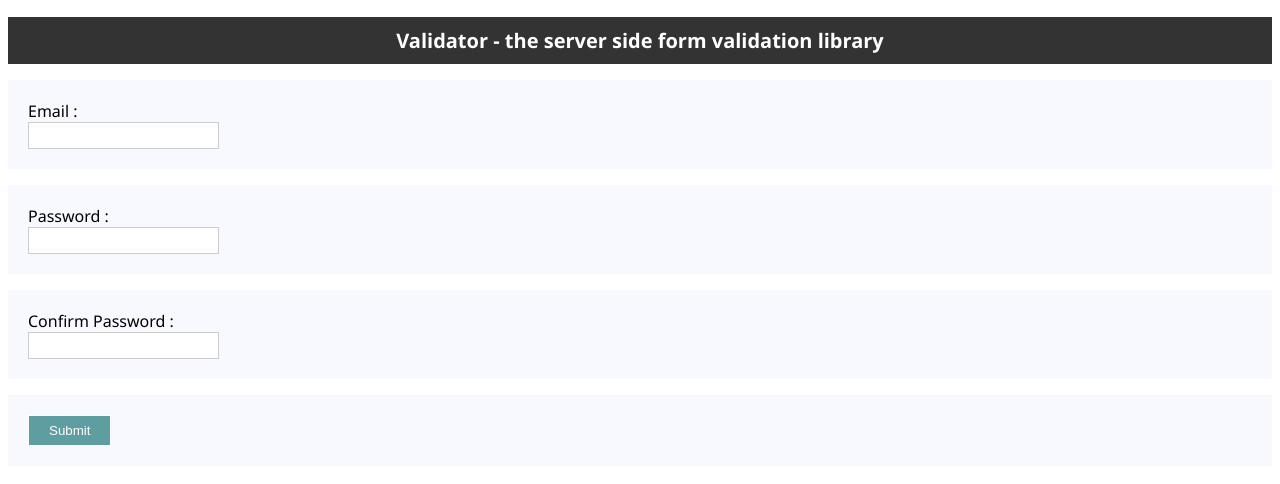
After one commit to azeemhassni/validator, a PHP site: page /examples/index.php in a window 1280 px wide. The commit adds this page. Shown: the top 484 px of the page. Run offline with PHP 8.4, Linux system fonts and the light colour scheme.

```diff
--- /dev/null
+++ b/examples/index.php
@@ -0,0 +1,75 @@
+<?php
+require_once( "../src/azi/Validator.php" );
+use azi\Validator;
+?>
+
+<!doctype html>
+<html lang="en">
+<head>
+    <meta charset="UTF-8">
+    <title>Validator - the Server side form validation library</title>
+    <style>
+        body {
+            font-family: "Segoe UI";
+        }
+        input[type=text] {
+            padding: 5px 6px;
+            border: 1px solid #ccc;
+            display: block;
+        }
+
+        .error {
+            color: red;
+        }
+
+        p {
+            background: ghostwhite;
+            padding: 20px;
+        }
+
+        input[type=submit] {
+            background: cadetblue;
+            border: 1px solid #fff;
+            padding: 7px 20px;
+            color: #fff;
+            cursor: pointer;
+        }
+
+        h2 {
+            font-size: 20px;
+            text-align: center;
+            background: #333;
+            color: #fff;
+            padding: 10px 0;
+        }
+
+    </style>
+</head>
+<body>
+<h2>Validator - the server side form validation library </h2>
+<form method="post" action="submit.php">
+    <p>
+        <label>Email :
+            <input type="text" name="email">
+        </label>
+        <?= Validator::error('email') ? Validator::error('email', '<span class="error">:message</span>') : ""; ?>
+    </p>
+    <p>
+        <label>Password :
+            <input type="text" name="password">
+        </label>
+        <?= Validator::error('password') ? Validator::error('password', '<span class="error">:message</span>') : ""; ?>
+    </p>
+    <p>
+        <label>Confirm Password :
+            <input type="text" name="confirm_password">
+        </label>
+        <?= Validator::error('confirm_password') ? Validator::error('confirm_password', '<span class="error">:message</span>') : ""; ?>
+    </p>
+    <p>
+        <input type="submit" name="submit">
+    </p>
+</form>
+
+</body>
+</html>
--- a/src/azi/Validator.php
+++ b/src/azi/Validator.php
@@ -93,7 +93,7 @@ class Validator {
         $this->builtin_rules = array(
             array(
                 'id' => 'email',
-                'exp' => '#^[A-Z0-9._%+-]+@[A-Z0-9.-]+\.[A-Z]{2,4}$#',
+                'exp' => '/^[_a-z0-9-]+(\.[_a-z0-9-]+)*@[a-z0-9-]+(\.[a-z0-9-]+)*(\.[a-z]{2,3})$/',
                 'message' => 'Please enter a valid email address'
             )
         );
@@ -183,7 +183,7 @@ class Validator {
      *
      * @return mixed
      */
-    public static function error( $fieldKey ) {
+    public static function error( $fieldKey , $template = null) {
 
         if(!session_id()) {
             session_start();
@@ -201,7 +201,27 @@ class Validator {
         }
 
         if ( isset( self::$errors[ $fieldKey ][ 'message' ] ) ) {
-            return self::$errors[ $fieldKey ][ 'message' ];
+            $message = self::$errors[ $fieldKey ][ 'message' ];
+            if(!is_null($template)) {
+                $message = str_ireplace(":message",$message, $template);
+            }
+
+            return $message;
+        }
+
+        return false;
+    }
+
+
+    /**
+     * @param $char
+     * @param $string
+     *
+     * @return bool
+     */
+    public function findChar($char , $string){
+        if ( preg_match( "#{$char}#", $string ) ) {
+            return true;
         }
 
         return false;
@@ -255,6 +275,9 @@ class Validator {
                 if ( $theRule == "IGNORE_ME5" ) {
                     continue;
                 }
+
+
+
                 $customMessage = [ ];
                 if ( strpos( $theRule, "--" ) ) {
                     $rcm     = explode( "--", $theRule ); // custom message for current rule
@@ -263,6 +286,12 @@ class Validator {
                         $rcm[ 0 ] = explode( ":", $rcm[ 0 ] )[ 0 ];
                     }
                     $customMessage[ $rcm[ 0 ] ] = $rcm[ 1 ];
+                }
+
+                if($this->findChar("same:",$theRule)) {
+                    $same_as_rule = explode(":", $theRule);
+                    $this->registerExpression($same_as_rule[0], "#^{$fields[$same_as_rule[1]]}$#", "{$this->keyToLabel($key)} must be same as {$this->keyToLabel($same_as_rule[1])}");
+                    $theRule = $same_as_rule[0];
                 }
 
 
@@ -388,6 +417,8 @@ class Validator {
 
                 /* Custom Expressions */
                 if ( array_key_exists( $theRule, $this->expressions ) ) {
+
+
                     if ( ! preg_match( $this->expressions[ $theRule ], $field ) ) {
                         if(isset($customMessage[$theRule])) {
                             $error_message = $customMessage[$theRule];
@@ -402,7 +433,6 @@ class Validator {
                         ];
                         continue;
                     }
-
                 }
 
             }
```
Also changed, not shown: examples/sample.php (deleted, +0 -33 lines), examples/submit.php (added, +25 -0 lines), README.md.
